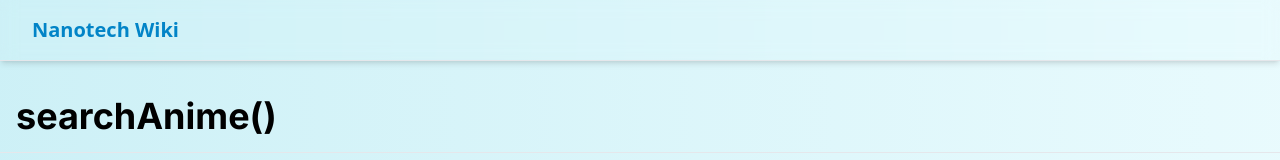
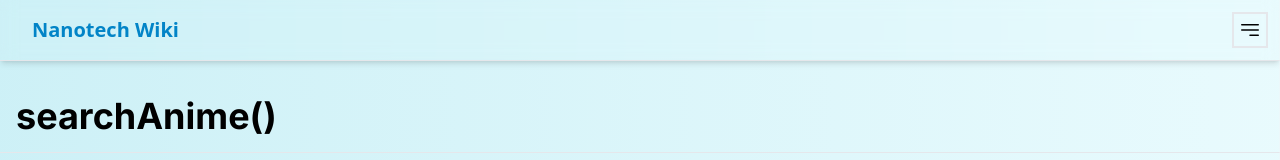
Before and after one commit to NanotechPikachu/Next, a Next.js app: page /searchanime in a window 1280 px wide. Shown: the top 160 px of the page. Built offline with nearby package versions, Linux system fonts and the light colour scheme.

Commit message:
Update page.jsx

```diff
--- a/src/app/searchanime/page.jsx
+++ b/src/app/searchanime/page.jsx
@@ -2,7 +2,7 @@ import Code from '../../components/Code.js';
 import { NextCard, PrevCard } from '../../components/PageCards.js';
 import { SyntaxHighlighter as CodeBlock, style } from '../../components/CodeBlock.js';
 import Copy from '../../components/Copy.js';
-import TitleNavBar from '../../components/TitleNavBar.js';
+import NavBar from '../../components/NavBar.jsx';
 import { Note, Warning } from '../../components/Boxes.jsx';
 import Link from 'next/link';
 
@@ -27,7 +27,7 @@ export default function SearchAnime() {
 
   return (
     <div>
-    <TitleNavBar />
+    <NavBar current="/searchanime" />
     <h1 className="ml-4 text-3xl md:text-4xl pt-24 mb-4 font-bold text-black">searchAnime()</h1>
     <hr />
     <p className="ml-5 mr-5 mt-4 text-black mb-4">
```
